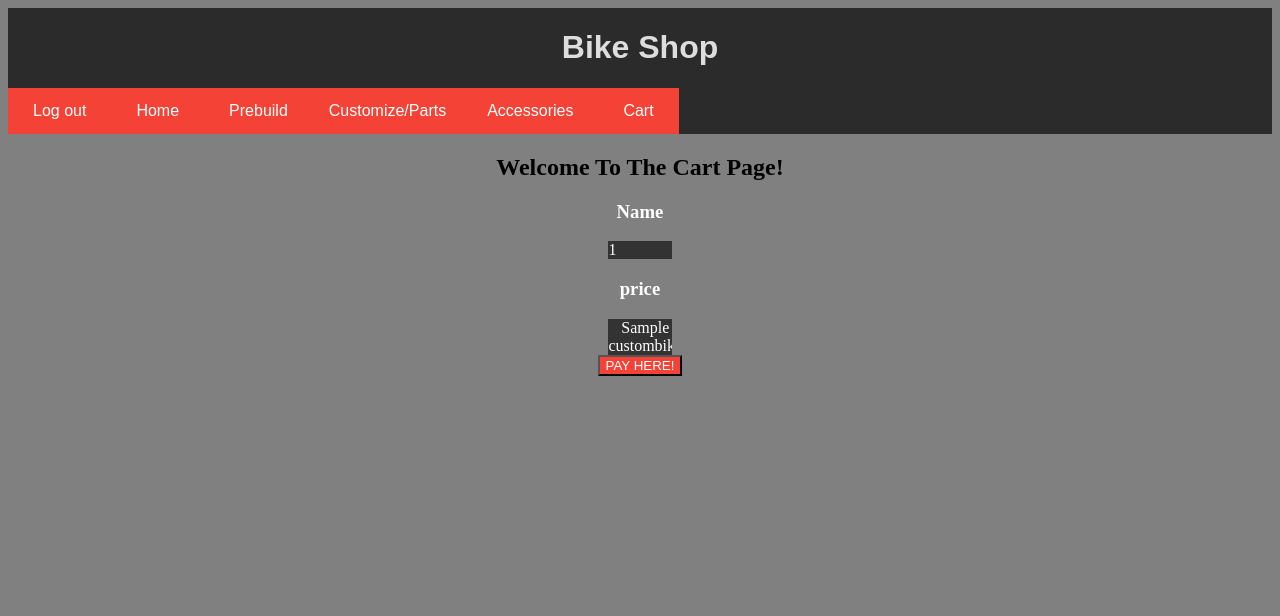
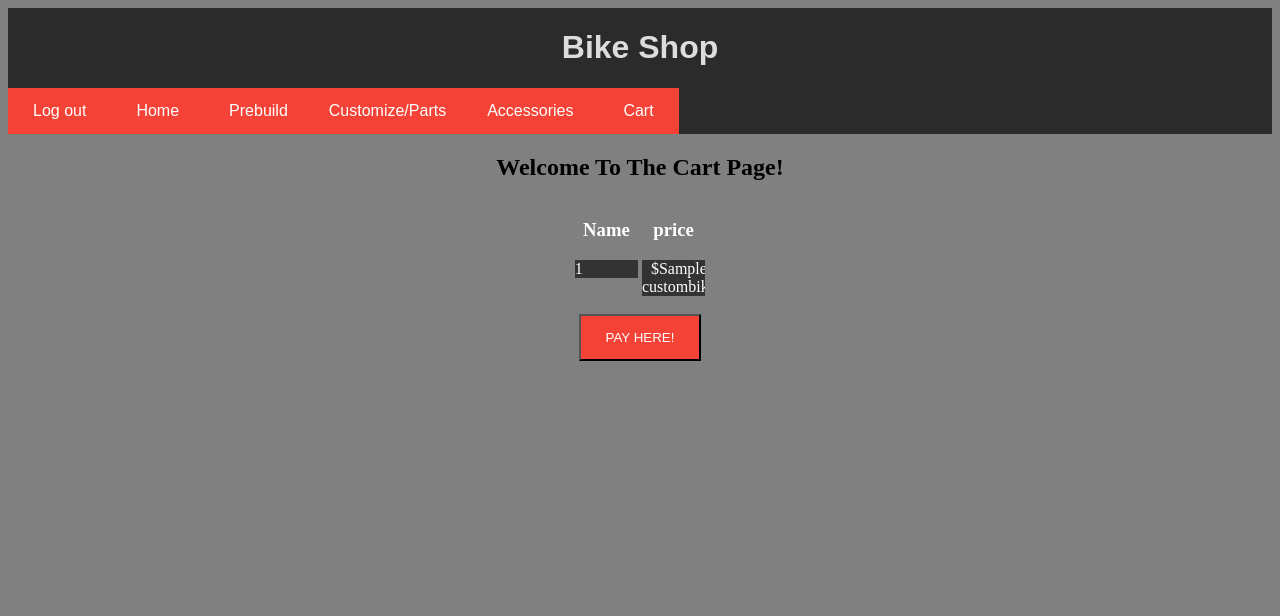
Before and after one commit to Jerkrop/BikeShopProject, a Flask app: page /Overview in a window 1280 px wide. Shown: the top 616 px of the page. Run offline with Flask 2, Linux system fonts and the light colour scheme; a database or web service that is not in the repository returns one stand-in record (values such as "Sample title"); some libraries are stand-ins or nearby versions.

Commit message:
Added CSS to cart page

```diff
--- a/BikeShopFinalProject/MyProject/Static/main.css
+++ b/BikeShopFinalProject/MyProject/Static/main.css
@@ -253,16 +253,12 @@ li {
 .flexbox1 {
   color:white;
   width: 5%;
-  margin-left: 47.5%;
-  text-align: center;
-}
-.flexbox2 {
-  color:white;
-  width: 5%;
-margin-left: 47.5%;
+display: inline-flex;
+flex-direction: column;
 text-align: center;
 
 }
+
 
 li a {
   display: block;
@@ -276,8 +272,8 @@ img {
   display: block;
   max-width: 200px;
   max-height: 160px;
-  width: auto;
-  height: auto;
+  width: 200px;
+  height: 160px;
 }
 
 li a:hover {
@@ -285,7 +281,7 @@ li a:hover {
 }
 
 * {box-sizing: border-box}
-p
+
 .slideshow-container {
   max-width: 1000px;
   position: relative;
@@ -460,9 +456,8 @@ a:hover, a:active {
 .dropdown-content a:hover {
   background-color: red;
 }
-:hover {
 
-}
+
 .show {
   display: block;
 }
@@ -483,9 +478,12 @@ a:hover, a:active {
 }
 .payment_button {
   background-color: #f44336;
+  color: white;
+  padding: 14px 25px;
   text-align: center;
-  outline: #111;
-  color: white;
+  text-decoration: none;
+  display: inline-block;
+
 }
 .button_adminpage {
   display: block;
--- a/BikeShopFinalProject/MyProject/Templates/OverviewPage.html
+++ b/BikeShopFinalProject/MyProject/Templates/OverviewPage.html
@@ -32,19 +32,28 @@
           </div>
 
         <h2 >Welcome To The Cart Page!</h2>
-        <h3 class="list_p flexbox1">Name</h3>
+
+        <div class="list_p flexbox1" >
+
+
+        <h3 >Name</h3>
         {% for item in test3%}
-        <ul class="flexbox1" style="list-style-type:none;">
+        <ul  style="list-style-type:none;">
           <li>{{item}}</li>
         </ul>
-        {% endfor %}
-        <h3 class="list_p flexbox1">price</h3>
+       {% endfor %}
+    </div>
+    <div class="list_p flexbox1">
+        <h3 >price</h3>
         {% for item in test4%}
-        <ul class="flexbox2" style="list-style-type:none;">
-          <li>{{item}}</li>
+        <ul  style="list-style-type:none;">
+          <li>${{item}}</li>
         </ul>
         {% endfor %}
-
+    </div>
+    </div>
+<br>
+<br>
         <button class="payment_button" action="http://127.0.0.1:5000/PaymentPage" >PAY HERE!</button>
     </div>
 </form>
```
